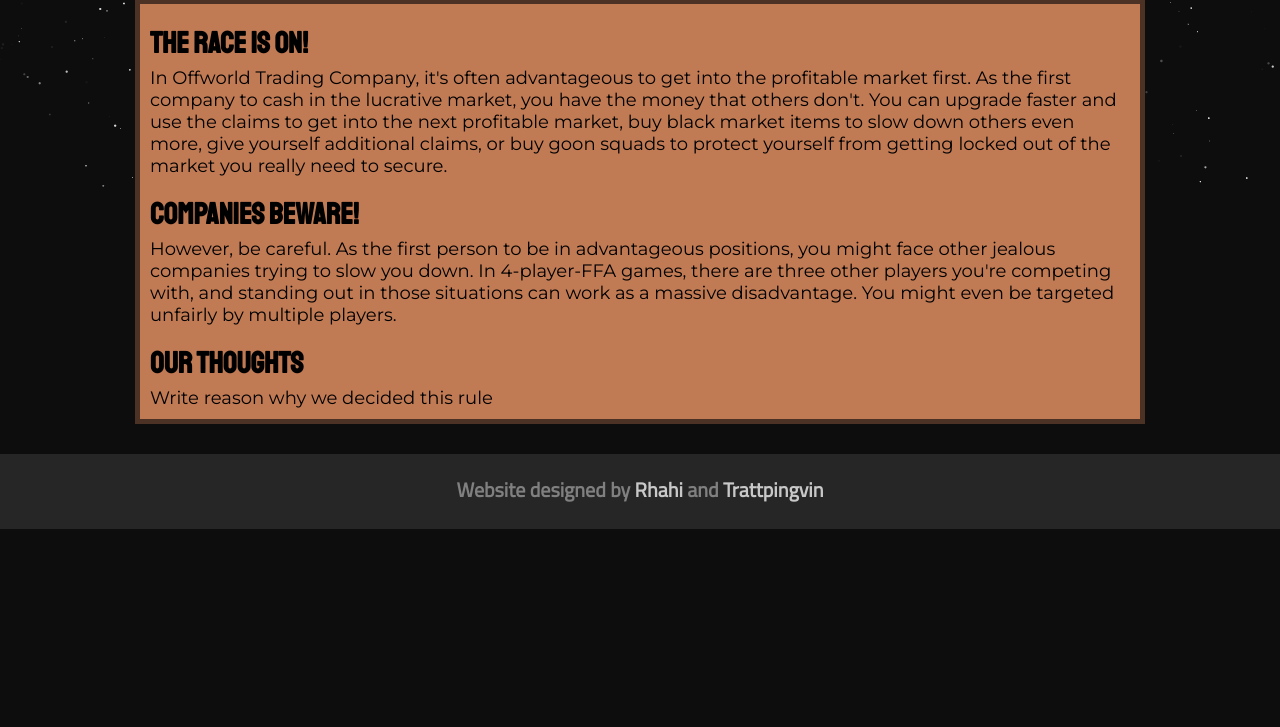
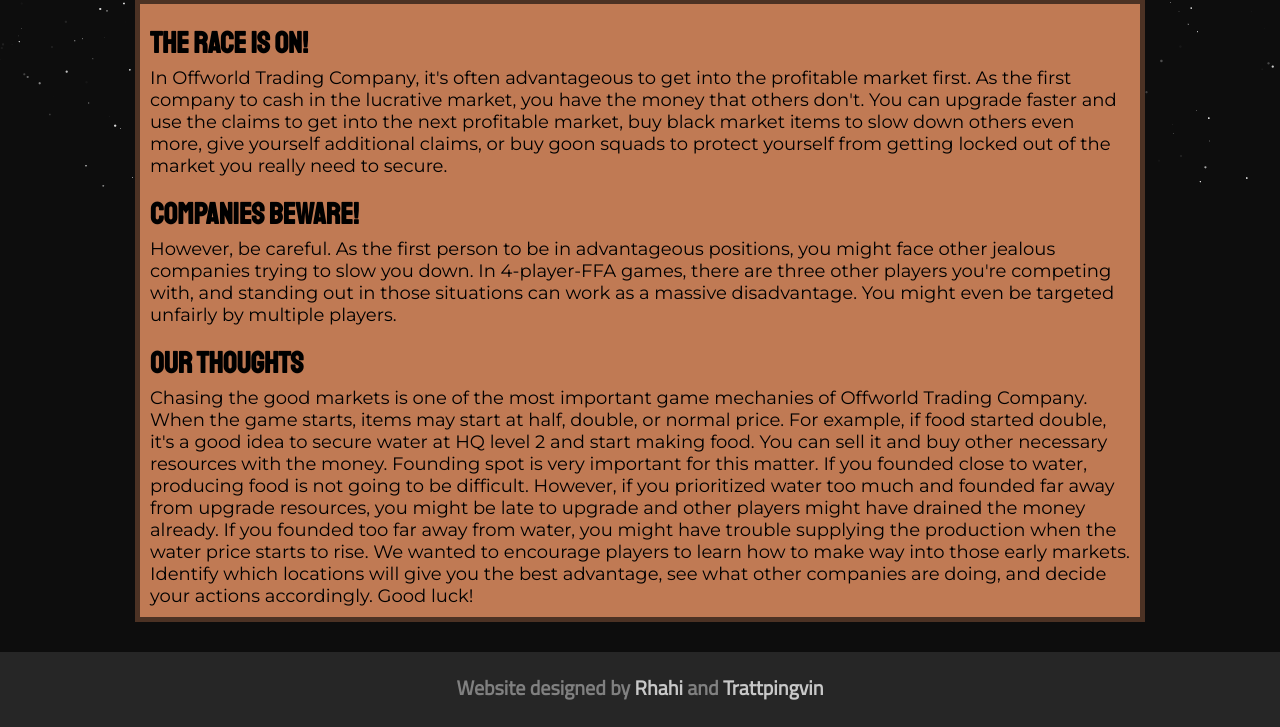
Before and after one commit to Trattpingvin/dawn, a Django app: template templates/schedule/day1.html in a window 1280 px wide. Shown: the part 872-1599 px from the top of the page. Before the commit the page ends 1401 px from the top, so only its background shows below. Run offline with Django 3.2, Linux system fonts and the light colour scheme; the template is opened without the code that fills it, so the values that code supplies are empty.

Commit message:
add our thoughts in day1

```diff
--- a/templates/schedule/day1.html
+++ b/templates/schedule/day1.html
@@ -23,7 +23,18 @@
                 You might even be targeted unfairly by multiple players.
             </p>
             <h3>Our Thoughts</h3>
-            <p3>Write reason why we decided this rule</p3>
+            <p3>
+                Chasing the good markets is one of the most important game mechanies of Offworld Trading Company.
+                When the game starts, items may start at half, double, or normal price.
+                For example, if food started double, it's a good idea to secure water at HQ level 2 and start making food.
+                You can sell it and buy other necessary resources with the money.
+                Founding spot is very important for this matter. If you founded close to water, producing food is not going to be difficult.
+                However, if you prioritized water too much and founded far away from upgrade resources, you might be late to upgrade and other players might have drained the money already.
+                If you founded too far away from water, you might have trouble supplying the production when the water price starts to rise.
+                We wanted to encourage players to learn how to make way into those early markets.
+                Identify which locations will give you the best advantage, see what other companies are doing, and decide your actions accordingly.
+                Good luck!
+            </p3>
         </article>
     </div>
 {% endblock %}
```
